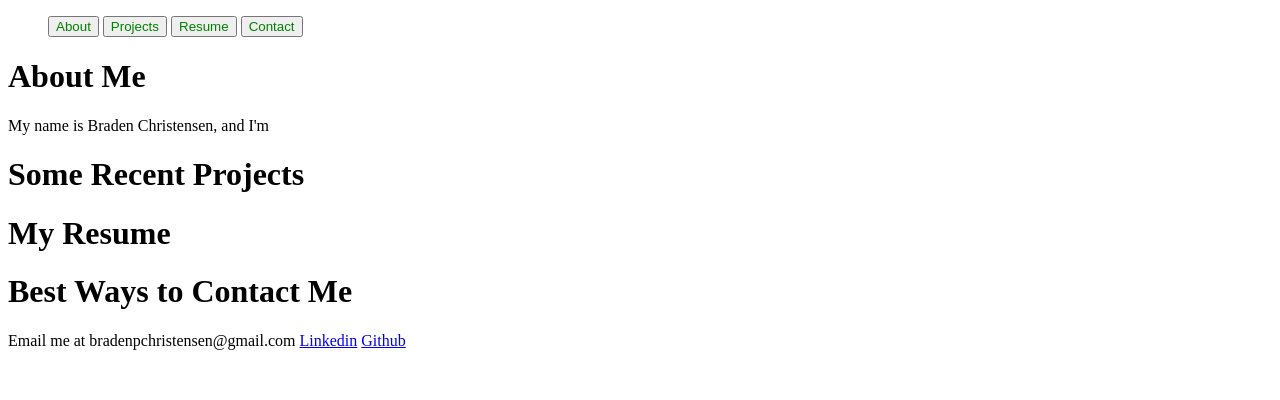
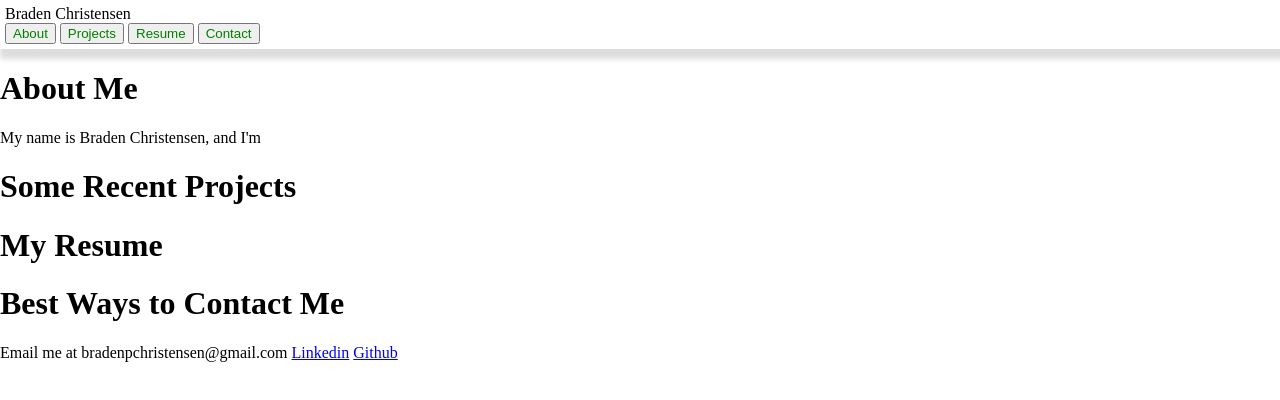
Before and after one commit to TheGreengo/Me-Site, a plain HTML site: page index.html in a window 1280 px wide. Drawn offline with Linux system fonts and the light colour scheme.

Commit message:
more changes

```diff
--- a/index.html
+++ b/index.html
@@ -10,6 +10,7 @@
 </head>
 <body>
     <menu>
+        <span>Braden Christensen</span>
         <nav>
             <button><a>About</a></button>
             <button><a>Projects</a></button>
--- a/styles.css
+++ b/styles.css
@@ -1,3 +1,14 @@
+body {
+    margin: 0px;
+}
+
 button {
     color: green;
 }
+
+menu {
+    width: 100%;
+    margin: 0px;
+    padding: 5px;
+    box-shadow: #dddddd 0px 10px 5px;
+}
```
